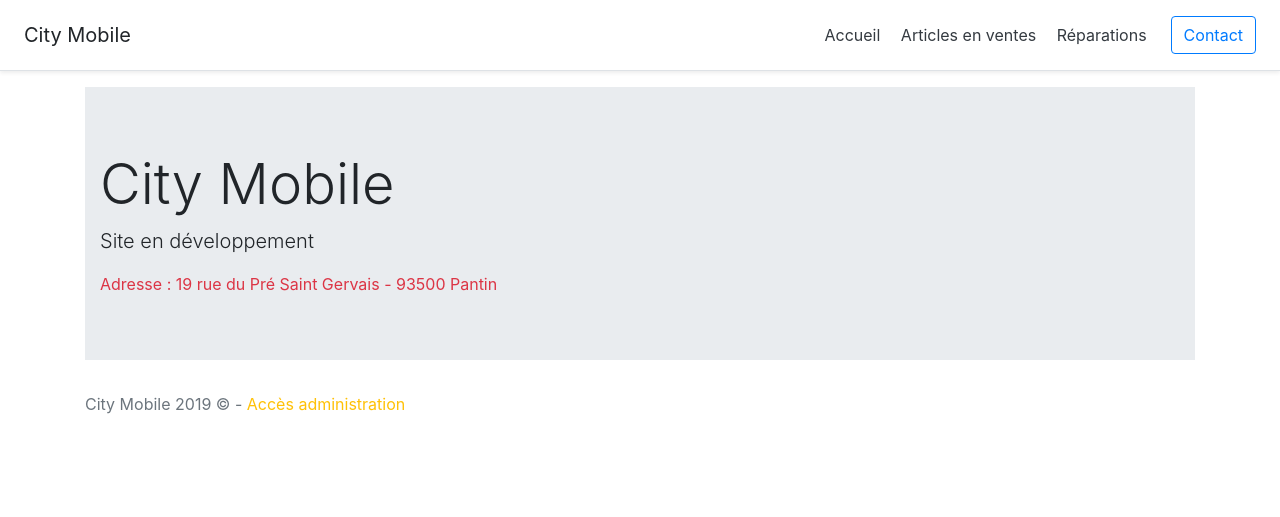
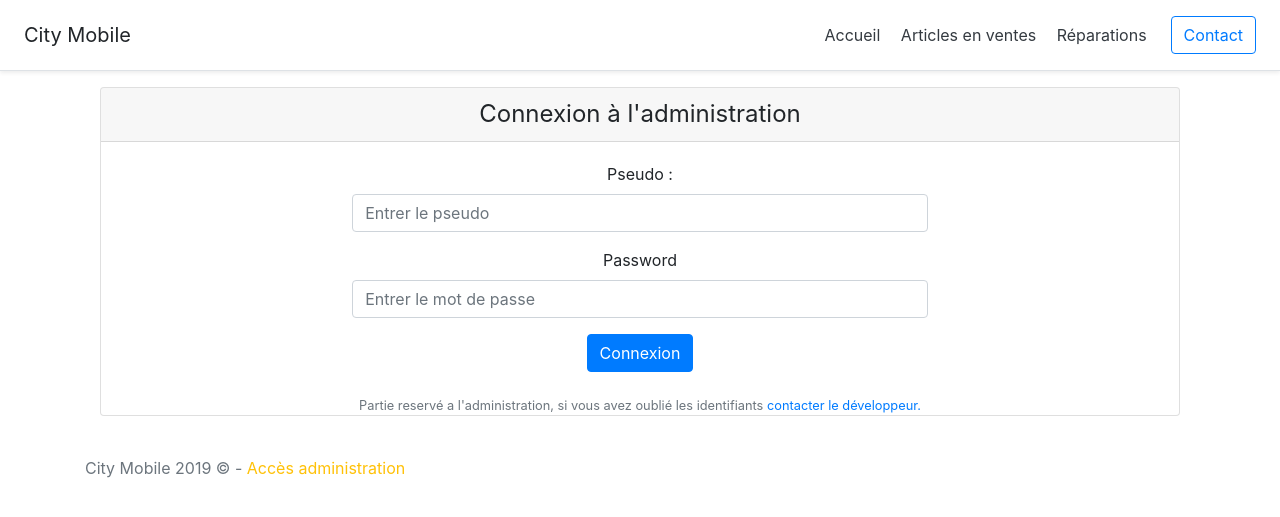
Before and after one commit to quentin-aslan/citymobile, a PHP site: page /index.php?p=login in a window 1280 px wide. Shown: the top 517 px of the page. Run offline with PHP 8.4, Linux system fonts and the light colour scheme.

Commit message:
Login Administrator Form

```diff
--- a/App/Controller/Backend.php
+++ b/App/Controller/Backend.php
@@ -19,6 +19,20 @@ class ControllerBackend {
      */
     public function home() {
         //require '../views/Backend/home.php';
+    }
+
+    /**
+     * form administrator login
+     */
+    public function login() {
+
+        if(!empty($_POST)) {
+            // ...
+            var_dump($_POST);
+        } else {
+            require '../views/backend/login.php';
+        }
+
     }
 
     public function addArticle() {
--- a/public/index.php
+++ b/public/index.php
@@ -27,6 +27,9 @@ try {
             break;
 
 // ------------ BACK-END ------------
+        case 'login':
+            $controllerBackend->login();
+            break;
 
         case 'add_article':
             $controllerBackend->addArticle();
--- /dev/null
+++ b/views/backend/login.php
@@ -0,0 +1,39 @@
+<div class="container">
+
+    <?php
+    if(!empty($errors)) {
+        if ($errors=='badID') {
+            echo '<div class="alert alert-danger" role="alert">Vous avez entré de mauvais identifiants</div>';
+        }else{
+            echo'<div class="alert alert-danger" role="alert">Vous devez remplir les champs du formulaire</div>';
+        }
+    }?>
+
+    <div class="card-deck mb-3 text-center">
+        <center class="card mb-4 box-shadow">
+
+            <div class="card-header">
+                <h4 class="my-0 font-weight-normal">Connexion à l'administration</h4>
+            </div>
+
+            <center>
+                <div class="card-body">
+                    <form method="POST" action="index.php?p=login" class="col-lg-7">
+                        <div class="form-group">
+                            <label for="pseudo">Pseudo : </label>
+                            <input type="text" class="form-control" id="pseudo" name="pseudo" placeholder="Entrer le pseudo">
+                        </div>
+                        <div class="form-group">
+                            <label for="password">Password</label>
+                            <input type="password" class="form-control" id="password" name="password" placeholder="Entrer le mot de passe">
+                        </div>
+                        <button type="submit" class="btn btn-primary">Connexion</button>
+                    </form>
+                </div>
+            </center>
+
+            <small class="form-text text-muted">Partie reservé a l'administration, si vous avez oublié les identifiants <a href="http://linkedin.com/in/quentin-aslan">contacter le développeur.</a></small>
+
+        </div>
+    </div>
+</div> <!-- Fin container -->
```
Also changed, not shown: views/backend/home.php (added).
